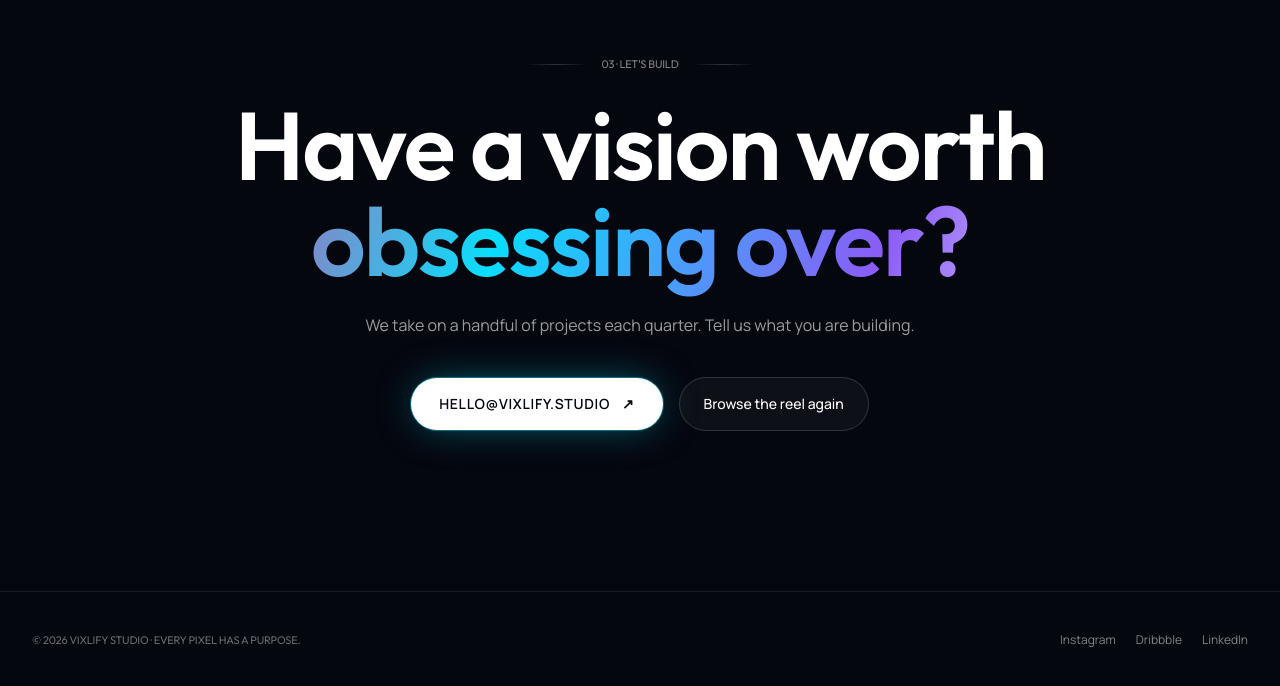
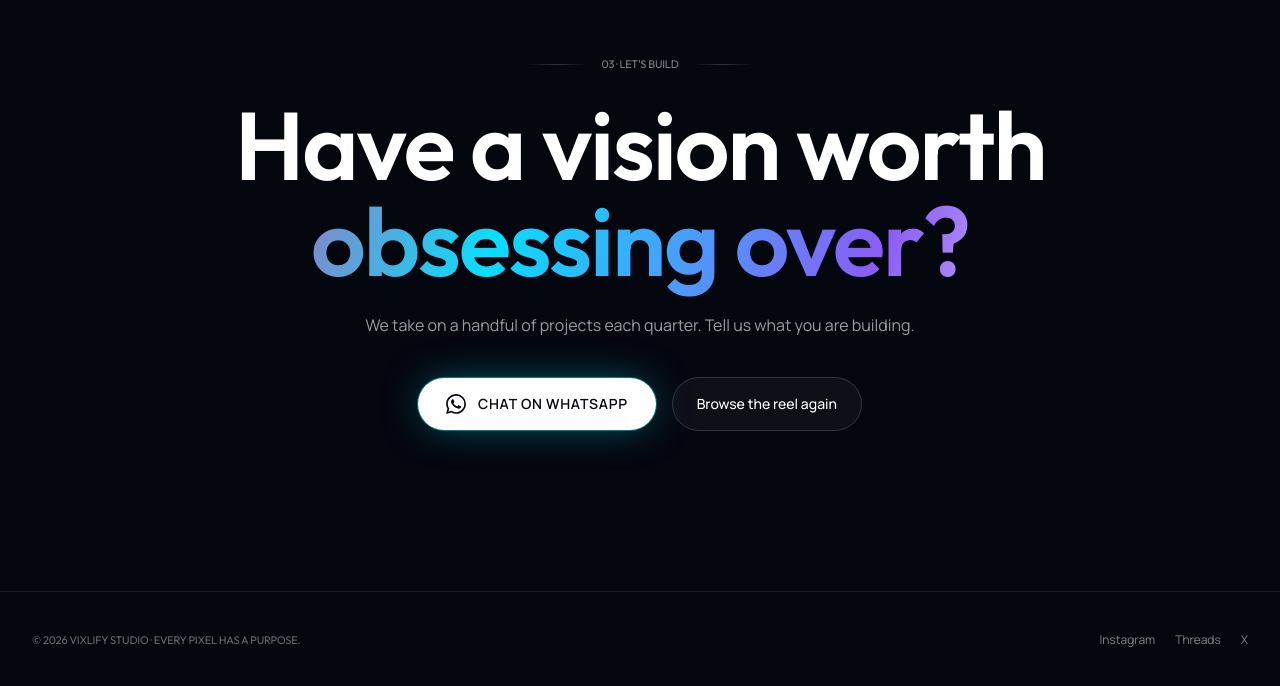
Before and after one commit to vicodernd/vixlify-porto, a React (Vite) app: page / in a window 1280 px wide. Shown: the part 4467-5153 px from the top of the page. Built offline with nearby package versions, Linux system fonts and the light colour scheme.

Commit message:
Update footer, WA, Logo

```diff
--- a/index.html
+++ b/index.html
@@ -10,6 +10,7 @@
     <meta property="og:description" content="A small studio crafting premium websites and product interfaces." />
     <meta property="og:type" content="website" />
     <meta name="twitter:card" content="summary_large_image" />
+    <link rel="icon" type="image/svg+xml" href="/favicon.svg" />
     <title>Vixlify · Premium Web and App Design Studio</title>
     <link rel="preconnect" href="https://fonts.googleapis.com" />
     <link rel="preconnect" href="https://fonts.gstatic.com" crossorigin />
--- a/src/components/portfolio/Contact.tsx
+++ b/src/components/portfolio/Contact.tsx
@@ -34,11 +34,15 @@
         </RevealOnView>
         <RevealOnView delay={700} className="mt-10 flex flex-wrap items-center justify-center gap-4">
           <a
-            href="mailto:hello@vixlify.studio"
+            href="https://wa.me/6285121502426"
+            target="_blank"
+            rel="noopener noreferrer"
             className="group relative inline-flex items-center gap-3 rounded-full bg-white px-7 py-4 text-sm font-semibold uppercase tracking-wider text-[#05070f] glow-cyan transition-transform hover:scale-[1.03]"
           >
-            hello@vixlify.studio
-            <span aria-hidden="true">↗</span>
+            <svg xmlns="http://www.w3.org/2000/svg" viewBox="0 0 24 24" fill="currentColor" className="w-5 h-5 shrink-0">
+              <path d="M17.472 14.382c-.297-.149-1.758-.867-2.03-.967-.273-.099-.471-.148-.67.15-.197.297-.767.966-.94 1.164-.173.199-.347.223-.644.075-.297-.15-1.255-.463-2.39-1.475-.883-.788-1.48-1.761-1.653-2.059-.173-.297-.018-.458.13-.606.134-.133.298-.347.446-.52.149-.174.198-.298.298-.497.099-.198.05-.371-.025-.52-.075-.149-.669-1.612-.916-2.207-.242-.579-.487-.5-.669-.51-.173-.008-.371-.01-.57-.01-.198 0-.52.074-.792.372-.272.297-1.04 1.016-1.04 2.479 0 1.462 1.065 2.875 1.213 3.074.149.198 2.096 3.2 5.077 4.487.709.306 1.262.489 1.694.625.712.227 1.36.195 1.871.118.571-.085 1.758-.719 2.006-1.413.248-.694.248-1.289.173-1.413-.074-.124-.272-.198-.57-.347m-5.421 7.403h-.004a9.87 9.87 0 01-5.031-1.378l-.361-.214-3.741.982.998-3.648-.235-.374a9.86 9.86 0 01-1.51-5.26c.001-5.45 4.436-9.884 9.888-9.884 2.64 0 5.122 1.03 6.988 2.898a9.825 9.825 0 012.893 6.994c-.003 5.45-4.437 9.884-9.885 9.884m8.413-18.297A11.815 11.815 0 0012.05 0C5.495 0 .16 5.335.157 11.892c0 2.096.547 4.142 1.588 5.945L.057 24l6.305-1.654a11.882 11.882 0 005.683 1.448h.005c6.554 0 11.89-5.335 11.893-11.893a11.821 11.821 0 00-3.48-8.413z"/>
+            </svg>
+            Chat on WhatsApp
           </a>
           <a
             href="#work"
@@ -60,9 +64,9 @@
           © {new Date().getFullYear()} Vixlify Studio · Every Pixel Has a Purpose.
         </p>
         <div className="flex items-center gap-5 text-xs text-white/50">
-          <a href="#" className="hover:text-white transition-colors">Instagram</a>
-          <a href="#" className="hover:text-white transition-colors">Dribbble</a>
-          <a href="#" className="hover:text-white transition-colors">LinkedIn</a>
+          <a href="https://www.instagram.com/vixlifyy/" target="_blank" rel="noopener noreferrer" className="hover:text-white transition-colors">Instagram</a>
+          <a href="https://www.threads.com/@vixlifyy" target="_blank" rel="noopener noreferrer" className="hover:text-white transition-colors">Threads</a>
+          <a href="https://x.com/vixlifyy" target="_blank" rel="noopener noreferrer" className="hover:text-white transition-colors">X</a>
         </div>
       </div>
     </footer>
```
Also changed, not shown: public/favicon.svg (added).
